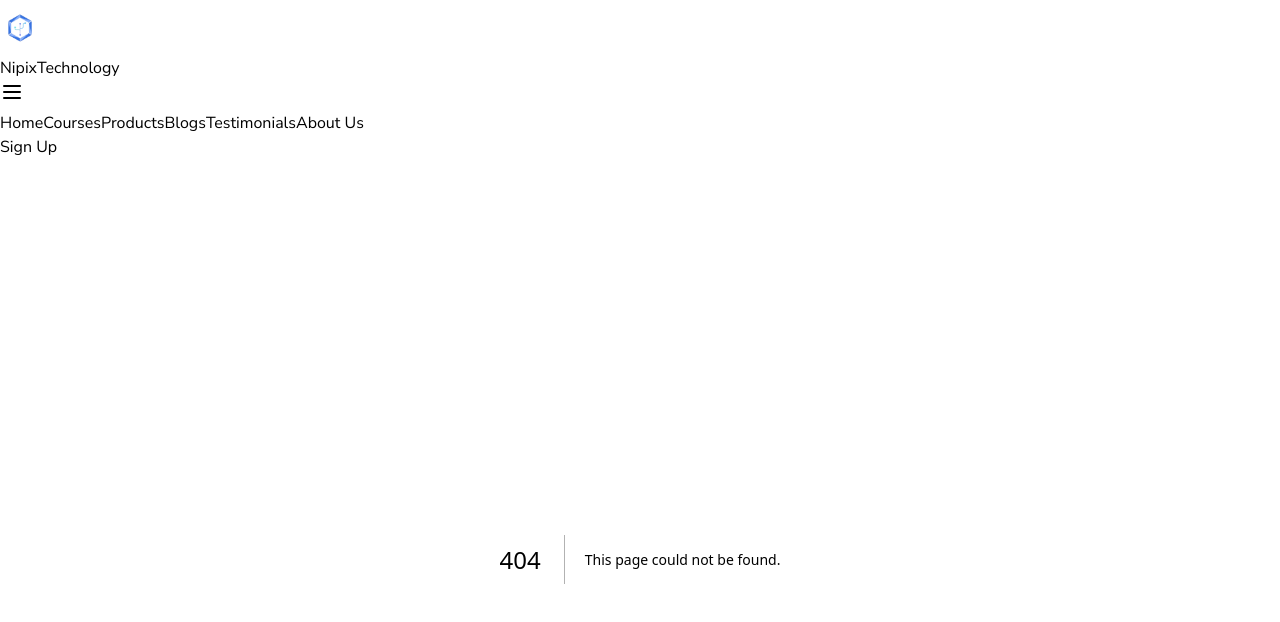
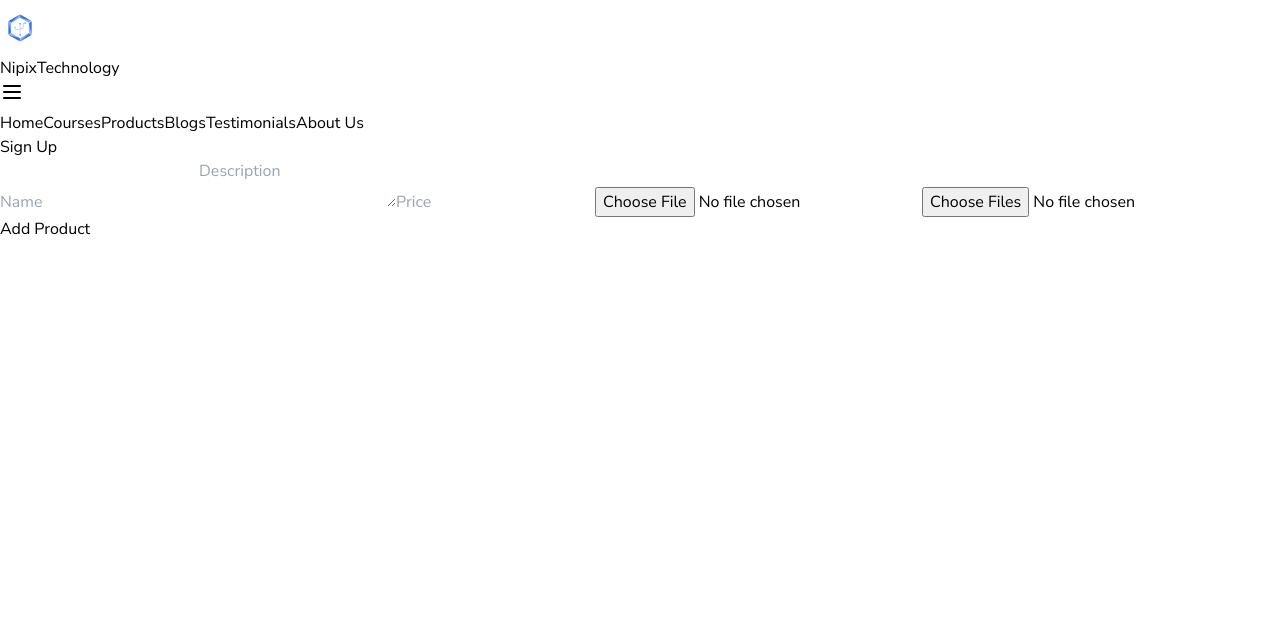
Before and after one commit to Aswin0005/nipixweb, a Next.js app: page /admin/products in a window 1280 px wide. Before the commit this address had no page. Shown: the top 622 px of the page. Built offline with nearby package versions, Linux system fonts and the light colour scheme.

Commit message:
Admin initial setup & fixex

```diff
--- /dev/null
+++ b/src/app/admin/products/page.jsx
@@ -0,0 +1,81 @@
+'use client';
+import { useState } from 'react';
+
+export default function AddProductForm() {
+  const [name, setName] = useState('');
+  const [description, setDescription] = useState('');
+  const [price, setPrice] = useState('');
+  const [mainImage, setMainImage] = useState(null);
+  const [additionalImages, setAdditionalImages] = useState([]);
+
+  const handleMainImageChange = (e) => {
+    setMainImage(e.target.files[0]);
+  };
+
+  const handleAdditionalImagesChange = (e) => {
+    setAdditionalImages(Array.from(e.target.files));
+  };
+
+  const handleSubmit = async (e) => {
+    e.preventDefault();
+
+    const formData = new FormData();
+    formData.append('name', name);
+    formData.append('description', description);
+    formData.append('price', price);
+    formData.append('mainImage', mainImage);
+
+    additionalImages.forEach((image, index) => {
+      formData.append(`additionalImages[${index}]`, image);
+    });
+
+    const response = await fetch('/api/products', {
+      method: 'POST',
+      body: formData,
+    });
+
+    if (response.ok) {
+      alert('Product added successfully');
+    } else {
+      alert('Failed to add product');
+    }
+  };
+
+  return (
+    <form onSubmit={handleSubmit} className="mt-48">
+      <input
+        type="text"
+        value={name}
+        onChange={(e) => setName(e.target.value)}
+        placeholder="Name"
+        required
+      />
+      <textarea
+        value={description}
+        onChange={(e) => setDescription(e.target.value)}
+        placeholder="Description"
+        required
+      ></textarea>
+      <input
+        type="number"
+        value={price}
+        onChange={(e) => setPrice(e.target.value)}
+        placeholder="Price"
+        required
+      />
+      <input
+        type="file"
+        onChange={handleMainImageChange}
+        accept="image/*"
+        required
+      />
+      <input
+        type="file"
+        onChange={handleAdditionalImagesChange}
+        accept="image/*"
+        multiple
+      />
+      <button type="submit">Add Product</button>
+    </form>
+  );
+}
--- a/src/components/categories.jsx
+++ b/src/components/categories.jsx
@@ -1,7 +1,7 @@
 import Image from 'next/image';
 export const Categories = () => {
   return (
-    <div className="relative w-screen min-h-screen flex flex-col md:flex-row  justify-center items-center gap-20 p-8">
+    <div className="relative w-screen  flex flex-col md:flex-row  justify-center items-center gap-20 p-8">
       <div className="relative max-w-96 z-20 flex flex-col max-md:items-center max-md:justify-center">
         <h1 className="text-5xl text-[#3770CD] font-extrabold z-30 max-sm:text-center">
           Explore <br></br>Our Categories
--- a/src/components/courseWebinars.jsx
+++ b/src/components/courseWebinars.jsx
@@ -38,7 +38,7 @@ export const CourseWebinars = () => {
   ];
 
   return (
-    <div className="relative w-screen min-h-screen flex flex-col-reverse md:flex-row  gap-4 md:gap-10 lg:justify-between p-4 lg:p-20  items-center overflow-hidden">
+    <div className="relative w-screen min-h-screen flex flex-col-reverse md:flex-row  gap-4 md:gap-10 lg:justify-between p-4 lg:p-20  items-center ">
       <div className="grid grid-cols-1 md:grid-cols-1 lg:grid-cols-2 gap-6 mt-6 max-w-3xl z-20 max-h-[450px] overflow-scroll no-scrollbar">
         {webinars.map((webinar, index) => (
           <div
@@ -82,7 +82,7 @@ export const CourseWebinars = () => {
         <h2 className="text-5xl font-extrabold text-[#3770CD] relative z-20">
           Join Webinar
         </h2>
-        <p className="text-black/70 mt-2 mb-6 text-md max-w-lg relative z-20">
+        <p className="text-black/70 mt-2 mb:mb-6 text-md max-w-lg relative z-20">
           Discover our comprehensive courses and elevate your expertise with
           cutting-edge knowledge designed to advance your career in the tech
           industry.
@@ -114,7 +114,7 @@ export const CourseWebinars = () => {
         <ShadowGlassBox invisible={true} />
       </div>
 
-      <div className="absolute grid grid-cols-3 gap-2 top-0 right-0">
+      <div className="max-md:hidden absolute grid grid-cols-3 gap-2 top-0 right-0">
         <ShadowGlassBox />
         <GlassBox invisible={true} />
         <ShadowGlassBox invisible={true} />
--- a/src/components/courseshero.jsx
+++ b/src/components/courseshero.jsx
@@ -3,11 +3,11 @@ import Image from 'next/image';
 export const CoursesHero = () => {
   return (
     <div className="w-screen min-h-screen flex">
-      <div className="grow bg-[image:linear-gradient(to_right,#3770CD_0%,#3770CD_50%,#f7f7f7_50%,#f7f7f7_100%)]  flex flex-col justify-center items-center  p-4 md:p-8">
-        <h1 className="color-inverse-head text-5xl font-extrabold mt-20 max-md:text-center">
+      <div className="grow md:bg-[image:linear-gradient(to_right,#3770CD_0%,#3770CD_50%,#f7f7f7_50%,#f7f7f7_100%)]  flex flex-col justify-center items-center  p-4 md:p-8">
+        <h1 className="text-blue-500 md:color-inverse-head text-5xl font-extrabold mt-20 max-md:text-center">
           All Skills you need in One Place
         </h1>
-        <p className="text-black/70 color-inverse-subhead font-medium max-md:text-center">
+        <p className="text-black/70 md:color-inverse-subhead font-medium max-md:text-center">
           From key competencies to advanced technical knowledge, Nipix
           Technology empowers your professional growth.
         </p>
--- a/src/components/gallery.jsx
+++ b/src/components/gallery.jsx
@@ -4,7 +4,7 @@ import { useRouter} from 'next/navigation';
 export const Gallery = () => {
   const router = useRouter();
   return (
-    <div className="relative w-screen min-h-screen md:h-screen overflow-hidden p-2 md:p-8">
+    <div className="relative w-screen min-h-screen md:h-screen  p-2 md:p-8">
       <div className="relative max-sm:flex max-sm:flex-col-reverse w-[95%] h-[95%] mx-auto bg-gradient-to-tl from-[#3770CD]/50 from-[10%] to-[#9DCBE8]/30 to-[40%] rounded-lg">
         <div className="w-full h-full grid grid-cols-3 md:grid-cols-10 md:grid-rows-6 gap-2">
           <div className="col-span-3 md:col-span-4 md:row-span-2 rounded  overflow-hidden">
--- a/src/components/herosection.jsx
+++ b/src/components/herosection.jsx
@@ -2,7 +2,7 @@ import Image from 'next/image';
 
 export const HeroSection = () => {
   return (
-    <div className="relative w-screen min-h-screen flex flex-col justify-center items-center overflow-hidden p-2 md:p-8">
+    <div className="relative w-screen min-h-screen flex flex-col justify-center items-center p-2 md:p-8">
       {/* Background Vectors */}
       <div className="vectorblurtop z-10 absolute -top-[8%] -right-[15%] bg-[radial-gradient(circle_at_bottom_left,_var(--tw-gradient-stops))] from-white from-[5%] to-[#3E8FC3] to-[95%] rounded-full"></div>
       <div className="vectorblurbottom z-10 absolute top-[60%] -translate-y-1/2 -left-[15%] bg-[radial-gradient(circle_at_bottom_right,_var(--tw-gradient-stops))] from-white from-[5%] to-[#3E8FC3] to-[95%]  rounded-full"></div>
--- a/src/components/testimony.jsx
+++ b/src/components/testimony.jsx
@@ -124,7 +124,7 @@ export const Testimony = () => {
   return (
     <div className="px-4 pt-4 md:px-8 md:pt-8 relative w-screen min-h-screen  overflow-x-hidden">
       <div className="my-8 z-20">
-        <h2 className="text-5xl font-extrabold text-[#3770CD] leading-[65px]">
+        <h2 className="max-md:text-center text-5xl font-extrabold text-[#3770CD] leading-[65px]">
           Our Positive{' '}
           <span className="bg-gradient-to-r from-[#3770CD] to-[#3E8FC3]  text-white px-2 py-1 rounded-lg italic">
             Social Impact
```
Also changed, not shown: src/app/api/products/[productId]/reviews/index.js (added, +54 -0 lines), src/components/exploreCourse.jsx (+7 -7 lines), src/components/webinars.jsx (+9 -3 lines), src/app/api/products/[productId]/route.js (added).
